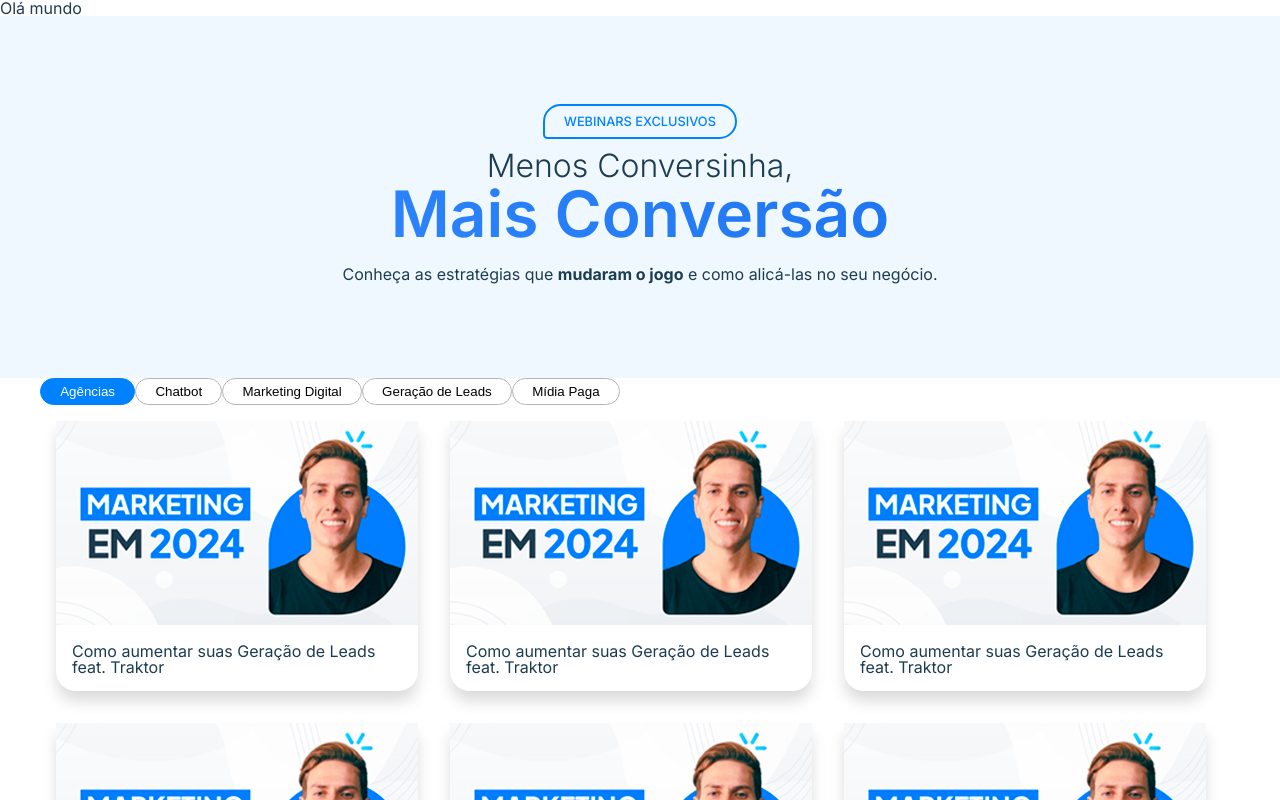
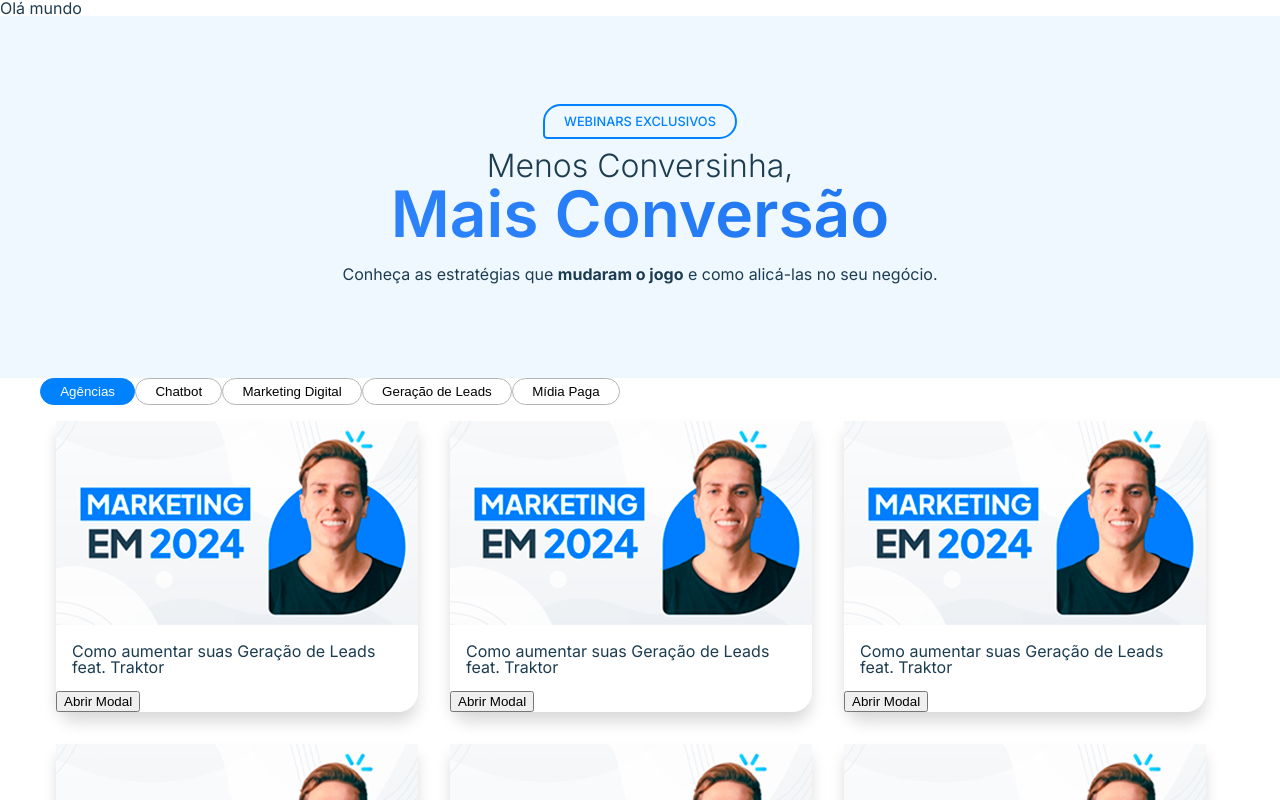
Before and after one commit to felipelamela/Teste_Leadster, a Next.js app: page / in a window 1280 px wide. Shown: the top 800 px of the page. Built offline with nearby package versions, Linux system fonts and the light colour scheme.

Commit message:
Criação do modal sem edição

```diff
--- a/src/component/ButtonCategory/ButtonCategory.tsx
+++ b/src/component/ButtonCategory/ButtonCategory.tsx
@@ -11,14 +11,11 @@ interface Button {
 }
 
 const ButtonCategory: React.FC<Button> = ({ name, setNumeroBotao, numero, estilo, setCategory }) => {
-
-
     function handleClick() {
         setNumeroBotao(numero)
         setCategory(name)
         console.log(name)
     }
-
     return (
         <button
             onClick={handleClick}
--- a/src/component/CardSec/CardSec.tsx
+++ b/src/component/CardSec/CardSec.tsx
@@ -4,6 +4,7 @@ import CardVideo from '../CardVideo/CardVideo'
 import style from './CardSec.module.css'
 import { NextPage } from 'next'
 import { IdRandom } from '../../Funcionais'
+import Modal from '../Modal/Modal'
 
 interface ApiResponse {
   categoria: string,
@@ -58,7 +59,6 @@ const CardSec: NextPage<Api> = ({ Api }) => {
 
 
 
-
   return (
     <section >
       <div className={style.containerCards}>
@@ -66,19 +66,25 @@ const CardSec: NextPage<Api> = ({ Api }) => {
         {videoCard.map((video) => (
           <CardVideo
             key={IdRandom()}
-            id={IdRandom()}
+            categoria={video.categoria}
+            link={video.link}
+            descricao={video.descricao}
             titulo={video.titulo}
             thumbnail={video.thumbnail}
           />
         ))}
 
       </div>
+
+
       <div>
         {pagina.map((valor) => (
           <button onClick={() => setNumeroPagina(valor)} key={IdRandom()}>{valor}</button>
         ))}
       </div>
 
+
+
     </section>
   )
 }
--- a/src/component/CardVideo/CardVideo.module.css
+++ b/src/component/CardVideo/CardVideo.module.css
@@ -17,7 +17,7 @@
 @keyframes entrada {
   from {
     opacity: 0;
-    transform: translateX(-10px);
+    transform: translateX(-30px);
   }
 
   to {
--- a/src/component/CardVideo/CardVideo.tsx
+++ b/src/component/CardVideo/CardVideo.tsx
@@ -3,16 +3,19 @@
 import Image from 'next/image'
 import React from 'react'
 import style from './CardVideo.module.css'
+import Modal from '../Modal/Modal'
 
-interface VideoCard {
-  id: string,
+interface ApiResponse {
+  categoria: string,
   titulo: string,
+  link: string,
+  descricao: string,
   thumbnail: string
 }
 
 
 
-const CardVideo: React.FC<VideoCard> = ({ id, titulo, thumbnail }) => {
+const CardVideo: React.FC<ApiResponse> = ({ titulo, thumbnail, categoria, link, descricao }) => {
   const [ativaCard, setAtivaCard] = React.useState('desativado')
 
   function handleMouseEnter() {
@@ -23,12 +26,26 @@ const CardVideo: React.FC<VideoCard> = ({ id, titulo, thumbnail }) => {
   }
 
 
+  const [isModalOpen, setIsModalOpen] = React.useState(false);
+
+  const handleOpenModal = () => {
+    setIsModalOpen(true);
+  };
+
+  const handleCloseModal = () => {
+    setIsModalOpen(false);
+  };
+
+
+
+
 
   return (
     <div
       className={`${style.containerCard} ${ativaCard}`}
       onMouseEnter={event => handleMouseEnter()}
       onMouseLeave={event => handleMouseOut()}
+      onClick={handleOpenModal}
     >
       <Image
         src={thumbnail}
@@ -40,7 +57,27 @@ const CardVideo: React.FC<VideoCard> = ({ id, titulo, thumbnail }) => {
       />
       <span className={`${ativaCard}`}>▶</span>
       <p className={style.textCard}>{titulo}</p>
+
+      <div>
+        <button onClick={handleOpenModal}>Abrir Modal</button>
+
+        <Modal
+          isOpen={isModalOpen}
+          onClose={handleCloseModal}
+          categoria={categoria}
+          link={link}
+          descricao={descricao}
+          titulo={titulo}
+          thumbnail={thumbnail}
+        />
+
+
+      </div>
     </div >
+
+
+
+
   )
 }
 
--- /dev/null
+++ b/src/component/Modal/Modal.tsx
@@ -0,0 +1,36 @@
+import React from 'react';
+
+interface ModalProps {
+  isOpen: boolean;
+  onClose: () => void;
+  categoria: string,
+  titulo: string,
+  link: string,
+  descricao: string,
+  thumbnail: string
+}
+
+
+interface ApiResponse {
+
+}
+
+
+const Modal: React.FC<ModalProps> = ({ isOpen, onClose, titulo, thumbnail, categoria, link, descricao }) => {
+  if (!isOpen) {
+    return null;
+  }
+
+  return (
+    <div className="modal">
+      <div className="modal-content">
+        <button className="close-button" onClick={onClose}>
+          Fechar
+        </button>
+
+      </div>
+    </div>
+  );
+};
+
+export default Modal;
```
Also changed, not shown: src/component/Main/Main.tsx (+4 -3 lines), src/component/Modal/Modal.module.css (added).
